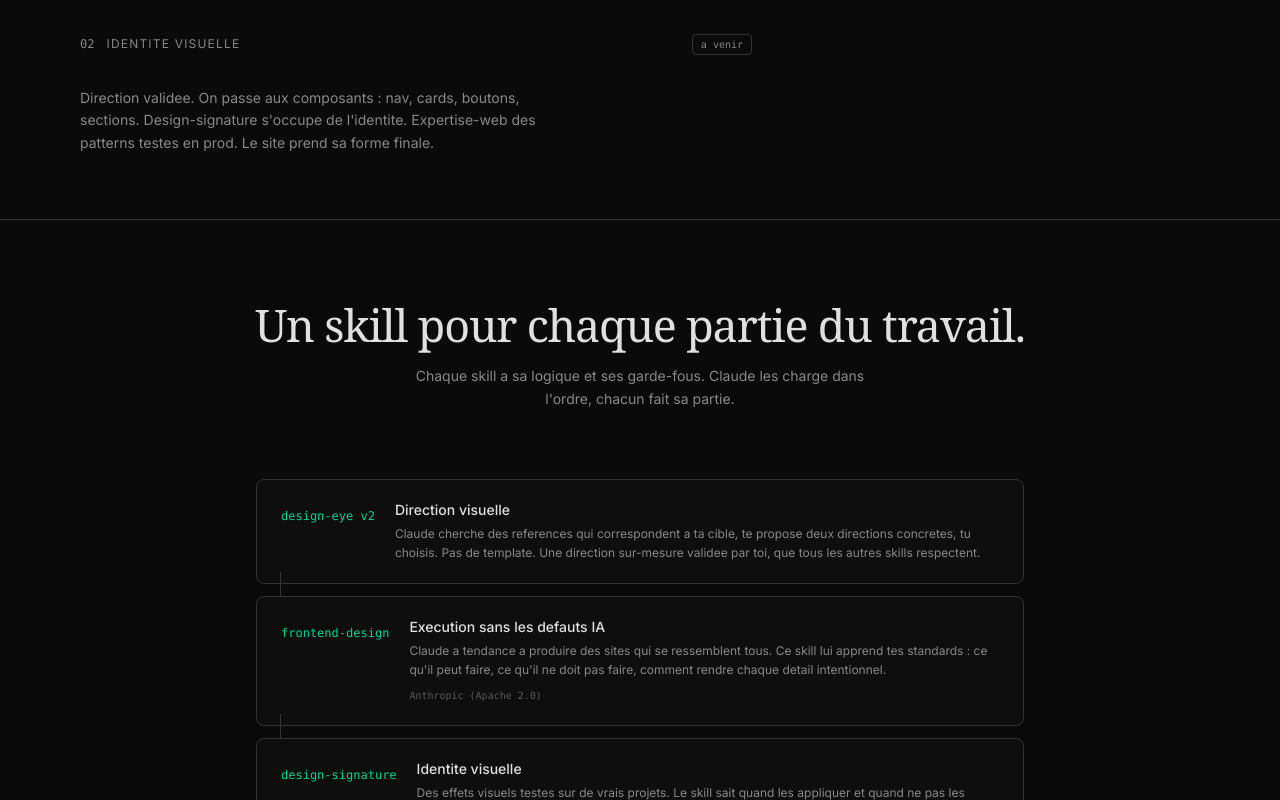
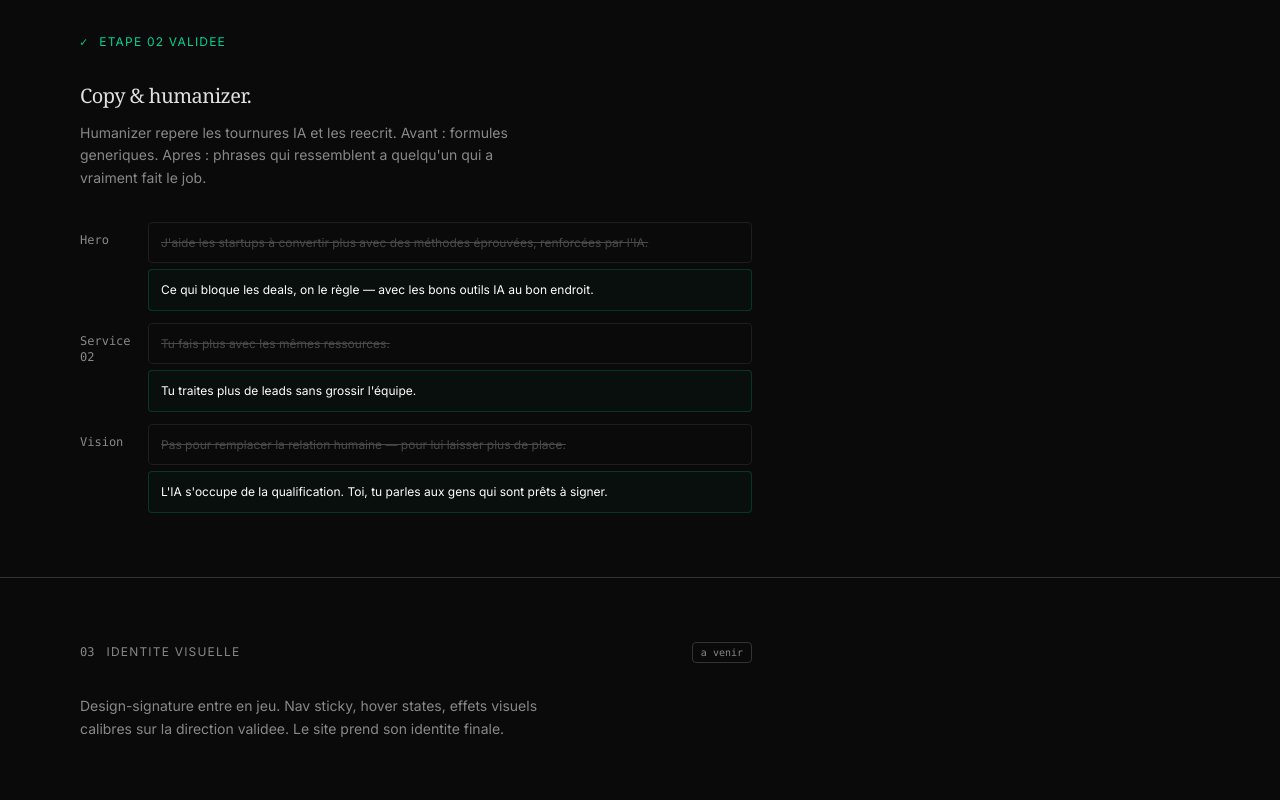
Before and after one commit to AbrahamBra/skill-lp, a Next.js app: page / in a window 1280 px wide. Shown: the part 3100-3900 px from the top of the page. Built offline with nearby package versions, Linux system fonts and the light colour scheme.

Commit message:
copy: humanize LP — remove AI abstractions, sharpen descriptions
Co-Authored-By: Claude Sonnet 4.6 <noreply@anthropic.com>

```diff
--- a/src/app/page.tsx
+++ b/src/app/page.tsx
@@ -87,18 +87,66 @@ export default function Home() {
         <SiteResult />
       </div>
 
-      {/* Step 02 teaser */}
+      {/* Step 02 — Copy & humanizer */}
       <section className="px-6 py-16 md:px-12 lg:px-20 border-t border-[var(--border)]">
         <div className="max-w-2xl">
           <div className="flex items-center gap-3 mb-8">
-            <span className="text-xs font-mono text-[var(--text-muted)]">02</span>
+            <span className="text-xs font-mono text-emerald-400">✓</span>
+            <span className="text-xs uppercase tracking-widest text-emerald-400">Etape 02 validee</span>
+          </div>
+          <h3 className="font-[family-name:var(--font-serif)] text-xl tracking-tight">
+            Copy & humanizer.
+          </h3>
+          <p className="mt-3 text-[var(--text-muted)] text-sm max-w-[52ch] leading-relaxed">
+            Humanizer repere les tournures IA et les reecrit. Avant : formules generiques. Apres : phrases qui ressemblent a quelqu'un qui a vraiment fait le job.
+          </p>
+
+          <div className="mt-8 space-y-3">
+            {[
+              {
+                label: "Hero",
+                before: "J'aide les startups à convertir plus avec des méthodes éprouvées, renforcées par l'IA.",
+                after: "Ce qui bloque les deals, on le règle — avec les bons outils IA au bon endroit.",
+              },
+              {
+                label: "Service 02",
+                before: "Tu fais plus avec les mêmes ressources.",
+                after: "Tu traites plus de leads sans grossir l'équipe.",
+              },
+              {
+                label: "Vision",
+                before: "Pas pour remplacer la relation humaine — pour lui laisser plus de place.",
+                after: "L'IA s'occupe de la qualification. Toi, tu parles aux gens qui sont prêts à signer.",
+              },
+            ].map((ex) => (
+              <div key={ex.label} className="grid grid-cols-[56px_1fr] gap-3 text-xs">
+                <span className="text-[var(--text-muted)] font-mono pt-2.5">{ex.label}</span>
+                <div className="space-y-1.5">
+                  <div className="px-3 py-2.5 rounded border border-[var(--border)] text-[var(--text-muted)] opacity-50 line-through leading-relaxed">
+                    {ex.before}
+                  </div>
+                  <div className="px-3 py-2.5 rounded border border-emerald-400/20 bg-emerald-400/[0.03] text-white leading-relaxed">
+                    {ex.after}
+                  </div>
+                </div>
+              </div>
+            ))}
+          </div>
+        </div>
+      </section>
+
+      {/* Step 03 teaser */}
+      <section className="px-6 py-16 md:px-12 lg:px-20 border-t border-[var(--border)]">
+        <div className="max-w-2xl">
+          <div className="flex items-center gap-3 mb-8">
+            <span className="text-xs font-mono text-[var(--text-muted)]">03</span>
             <span className="text-xs uppercase tracking-widest text-[var(--text-muted)]">Identite visuelle</span>
             <span className="ml-auto text-[10px] font-mono text-[var(--text-muted)] border border-[var(--border)] px-2 py-0.5 rounded">
               a venir
             </span>
           </div>
           <p className="text-sm text-[var(--text-muted)] leading-relaxed max-w-[52ch]">
-            Direction validee. On passe aux composants : nav, cards, boutons, sections. Design-signature s'occupe de l'identite. Expertise-web des patterns testes en prod. Le site prend sa forme finale.
+            Design-signature entre en jeu. Nav sticky, hover states, effets visuels calibres sur la direction validee. Le site prend son identite finale.
           </p>
         </div>
       </section>
```
